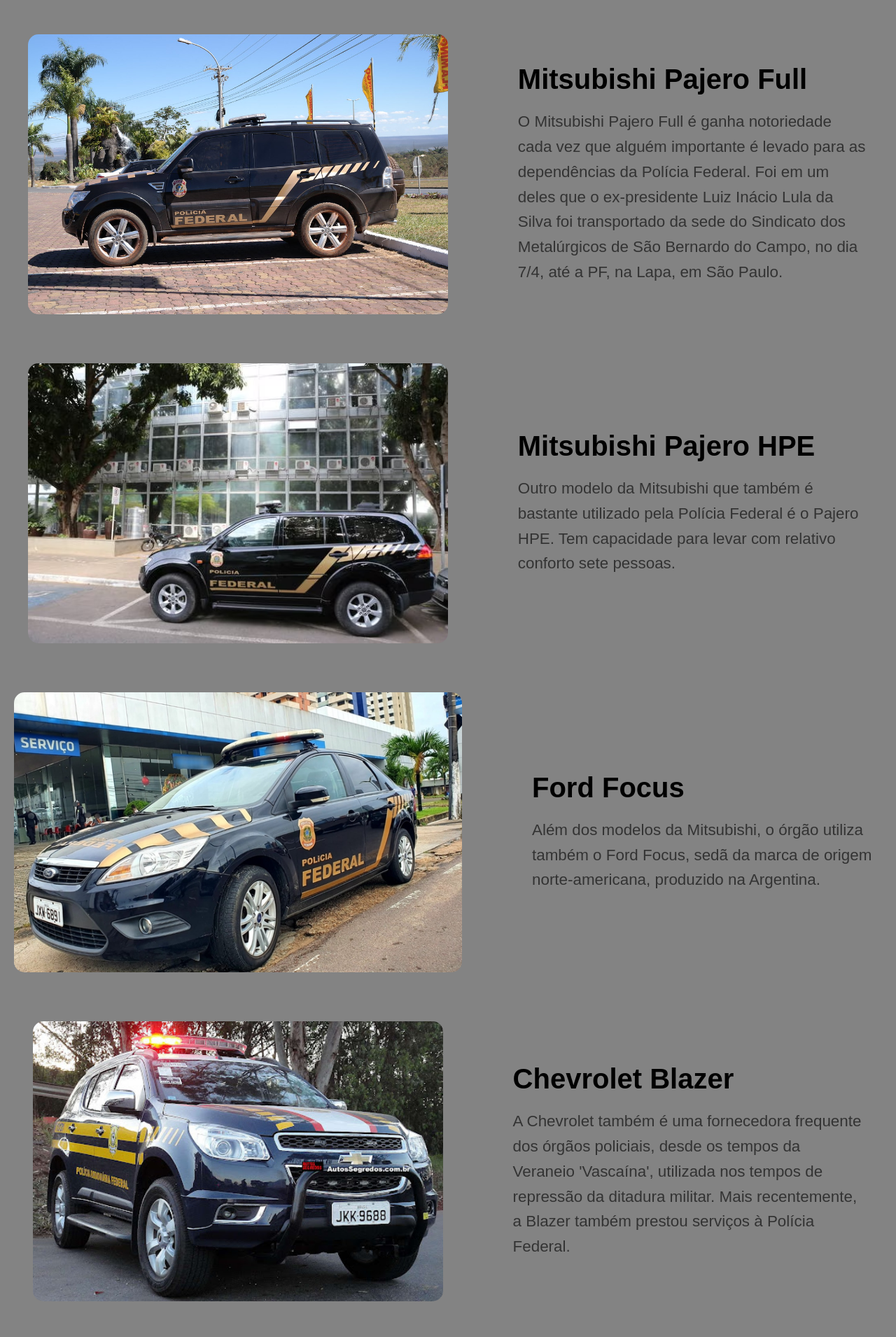
After one commit to joaozindev07/site-policia-federal, a PHP site: page /frota.php in a window 1280 px wide. The commit adds this page. Shown: the part 401-2311 px from the top of the page at 70% size. Run offline with PHP 8.4, Linux system fonts and the light colour scheme.

Commit message:
boa noite

```diff
--- /dev/null
+++ b/css/frota.css
@@ -0,0 +1,57 @@
+* {
+    margin: 0;
+    padding: 0;
+    box-sizing: border-box;
+}
+
+body {
+    font-family: Arial, sans-serif;
+    background-color: #838383;
+}
+
+.novo-banner {
+    width: 100%;
+    height: 50vh;
+}
+
+.novo-banner img {
+    width: 100%;
+    height: 100%;
+    object-fit: cover;
+}
+
+.secao-carro-novo {
+    display: flex;
+    justify-content: center;
+    align-items: center;
+    margin-top: 30px;
+    padding: 20px;
+}
+
+.imagem-carro-novo {
+    max-width: 70%;  /* Aumentando a largura para 70% */
+    margin-right: 100px;
+    height: 400px;   /* Aumentando a altura para 400px */
+}
+
+.imagem-carro-novo img {
+    width: 100%;
+    height: 100%;  /* Garantindo que as imagens tenham a mesma altura */
+    object-fit: cover; /* Assegura que a imagem cubra toda a área sem distorcer */
+    border-radius: 15px;
+}
+
+.texto-descricao-novo {
+    max-width: 500px;
+}
+
+h2 {
+    font-size: 2.5em;
+    margin-bottom: 20px;
+}
+
+p {
+    font-size: 1.4em;
+    line-height: 1.6;
+    color: #333;
+}
--- /dev/null
+++ b/frota.php
@@ -0,0 +1,86 @@
+<!DOCTYPE html>
+<html lang="pt-br">
+<head>
+    <meta charset="UTF-8">
+    <meta name="viewport" content="width=device-width, initial-scale=1.0">
+    <title>Veículo da Polícia</title>
+    <link rel="stylesheet" href="css/frota.css">
+</head>
+<body>
+
+    <div class="novo-banner">
+        <img src="img/banner2.svg" alt="Banner">
+    </div>
+
+    <section class="secao-carro-novo">
+        <div class="imagem-carro-novo">
+            <img src="img/image 22.png" alt="Mitsubishi Pajero Full">
+        </div>
+        <div class="texto-descricao-novo">
+            <h2>Mitsubishi Pajero Full</h2>
+            <p>O Mitsubishi Pajero Full é ganha notoriedade cada vez que alguém importante é levado para as dependências da Polícia Federal. Foi em um deles que o ex-presidente Luiz Inácio Lula da Silva foi transportado da sede do Sindicato dos Metalúrgicos de São Bernardo do Campo, no dia 7/4, até a PF, na Lapa, em São Paulo.</p>
+        </div>
+    </section>
+
+    <section class="secao-carro-novo">
+        <div class="imagem-carro-novo">
+            <img src="img/image 23.png" alt="Mitsubishi Pajero HPE">
+        </div>
+        <div class="texto-descricao-novo">
+            <h2>Mitsubishi Pajero HPE</h2>
+            <p>Outro modelo da Mitsubishi que também é bastante utilizado pela Polícia Federal é o Pajero HPE. Tem capacidade para levar com relativo conforto sete pessoas.</p>
+        </div>
+    </section>
+
+    <section class="secao-carro-novo">
+        <div class="imagem-carro-novo">
+            <img src="img/image 24.png" alt="Ford Focus">
+        </div>
+        <div class="texto-descricao-novo">
+            <h2>Ford Focus</h2>
+            <p>Além dos modelos da Mitsubishi, o órgão utiliza também o Ford Focus, sedã da marca de origem norte-americana, produzido na Argentina.</p>
+        </div>
+    </section>
+
+    <section class="secao-carro-novo">
+        <div class="imagem-carro-novo">
+            <img src="img/image 25.png" alt="Chevrolet Blazer">
+        </div>
+        <div class="texto-descricao-novo">
+            <h2>Chevrolet Blazer</h2>
+            <p>A Chevrolet também é uma fornecedora frequente dos órgãos policiais, desde os tempos da Veraneio 'Vascaína', utilizada nos tempos de repressão da ditadura militar. Mais recentemente, a Blazer também prestou serviços à Polícia Federal.</p>
+        </div>
+    </section>
+
+    <section class="secao-carro-novo">
+        <div class="imagem-carro-novo">
+            <img src="img/image 26.png" alt="Toyota Corolla">
+        </div>
+        <div class="texto-descricao-novo">
+            <h2>Toyota Corolla</h2>
+            <p>O sedã Toyota Corolla é outro modelo que presta serviços à PF, conhecido por sua confiabilidade, conforto e eficiência.</p>
+        </div>
+    </section>
+
+    <section class="secao-carro-novo">
+        <div class="imagem-carro-novo">
+            <img src="img/image 27.png" alt="Nissan XTerra">
+        </div>
+        <div class="texto-descricao-novo">
+            <h2>Nissan XTerra</h2>
+            <p>O SUV XTerra era um modelo derivado da picape Frontier de geração anterior, e também foi utilizado pela PF em operações urbanas e rurais.</p>
+        </div>
+    </section>
+
+    <section class="secao-carro-novo">
+        <div class="imagem-carro-novo">
+            <img src="img/image 28.png" alt="Nissan Frontier">
+        </div>
+        <div class="texto-descricao-novo">
+            <h2>Nissan Frontier</h2>
+            <p>A Nissan forneceu no passado tanto a picape Nissan como o SUV XTerra à PF. Assim como os modelos da Mitsubishi, os da Nissan são utilizados também em operações rurais, em áreas nas quais a tração 4x4 é importante.</p>
+        </div>
+    </section>
+
+</body>
+</html>
```
Also changed, not shown: css/style.css (+37 -11 lines), rodape.php (+10 -16 lines), img/image 22.png (added), img/image 23.png (added), img/image 24.png (added), img/image 25.png (added), img/image 26.png (added), img/image 27.png (added), img/image 28.png (added).
